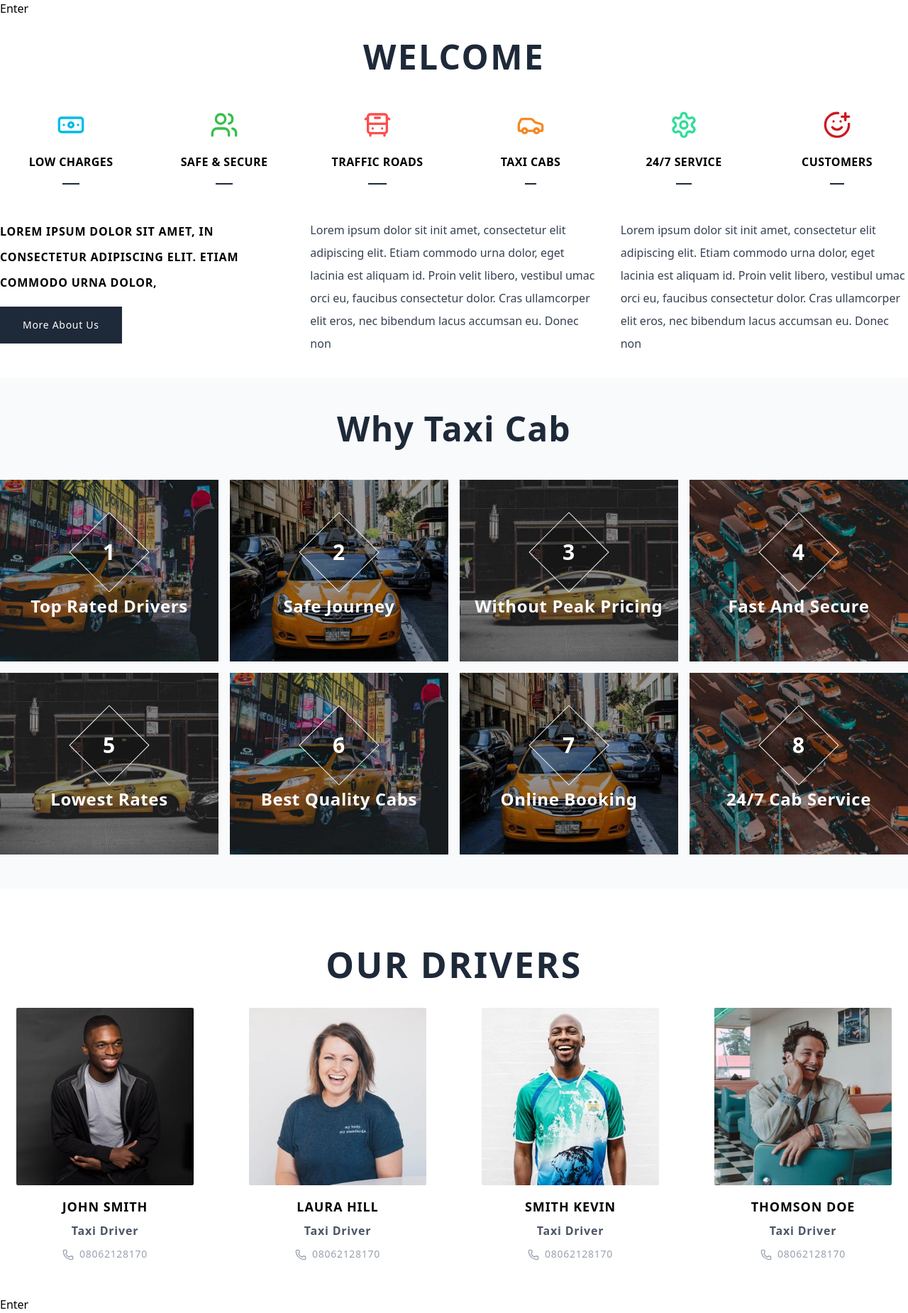
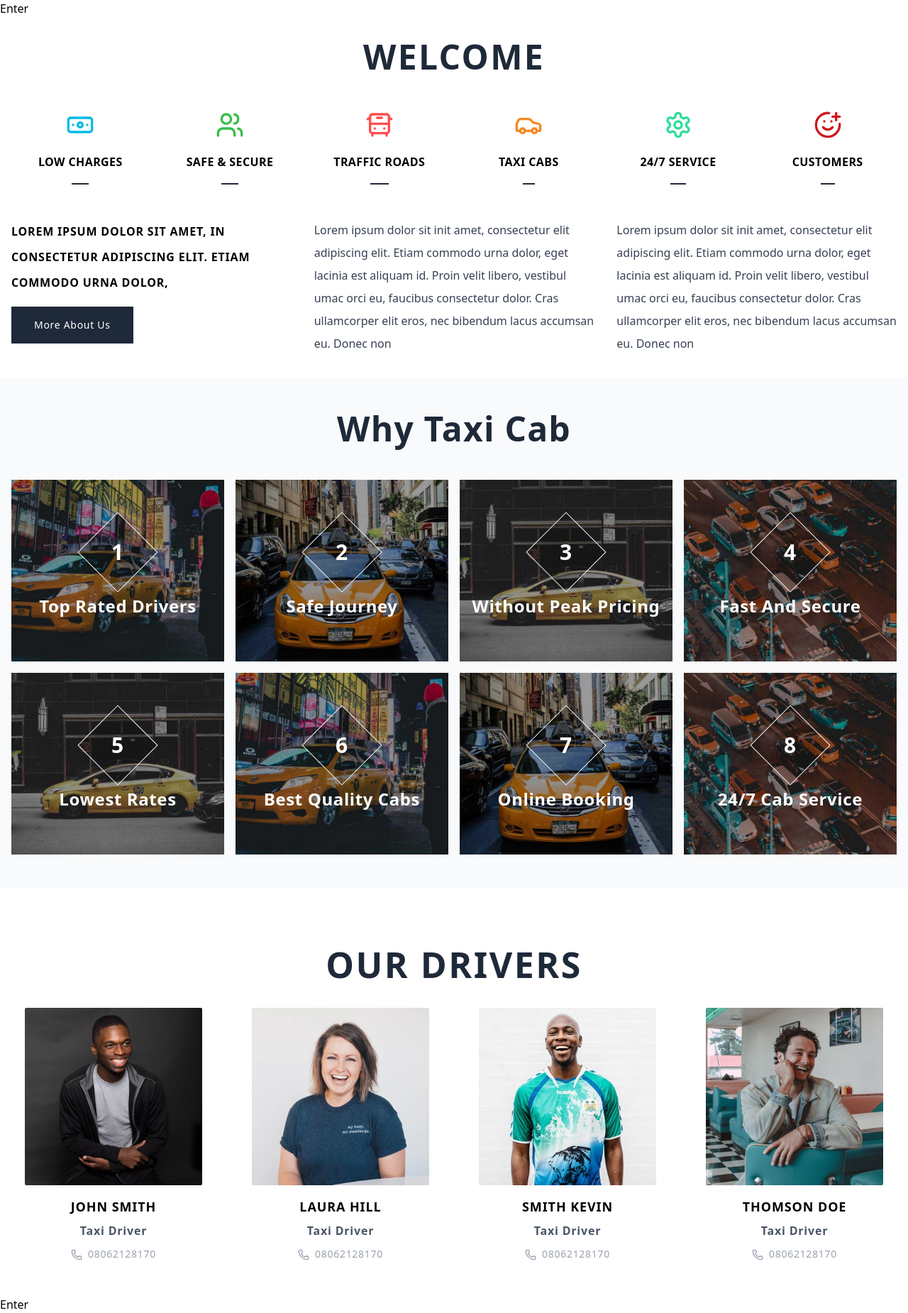
Before and after one commit to Cyber9jaDev/car-booking-application-frontend, a Next.js app: page / in a window 1280 px wide. Shown: the whole page at 71% size. Built offline with nearby package versions, Linux system fonts and the light colour scheme.

Commit message:
complete team members section

```diff
--- a/src/components/passenger/home/Team.tsx
+++ b/src/components/passenger/home/Team.tsx
@@ -35,7 +35,7 @@ const teamMembers: TeamMember[] = [
 
 export default function Team() {
   return (
-    <section id="team" className="py-12 max-w-7xl mx-auto">
+    <section id="team" className="py-12 px-4 max-w-7xl mx-auto">
       <div>
         <header className="mb-8">
           <h4 className="text-4xl md:text-[50px] font-extrabold text-center text-gray-800 tracking-wider uppercase"> Our Drivers </h4>
--- a/src/components/passenger/home/Welcome.tsx
+++ b/src/components/passenger/home/Welcome.tsx
@@ -4,7 +4,7 @@ import Link from "next/link";
 const Welcome = () => {
   return (
     <section className="py-8">
-      <div className="max-w-7xl mx-auto">
+      <div className="max-w-7xl mx-auto px-4">
         <div className="mx-auto">
           <header className="mb-12">
             <h3 className="text-center uppercase text-4xl md:text-5xl font-extrabold tracking-wider text-gray-800">
--- a/src/components/passenger/home/Why.tsx
+++ b/src/components/passenger/home/Why.tsx
@@ -25,7 +25,7 @@ const Why = () => {
 
   return (
     <section className="mb-8 py-12 bg-gray-50">
-      <div className="max-w-7xl mx-auto">
+      <div className="max-w-7xl mx-auto px-4">
         <header className="mb-12">
           <h3 className="text-center text-4xl md:text-5xl font-extrabold text-gray-800 capitalize tracking-wide">
             Why Taxi Cab
--- a/src/components/passenger/home/cards/TeamMemberCard.tsx
+++ b/src/components/passenger/home/cards/TeamMemberCard.tsx
@@ -9,7 +9,6 @@ export const TeamMemberCard = ({ member }: { member: TeamMember }) => (
         src={member.image}
         alt={member.name}
         fill
-        // sizes="(max-width: 768px) 100vw, (max-width: 1200px) 50vw, 33vw"
         className="object-cover"
       />
     </div>
```
